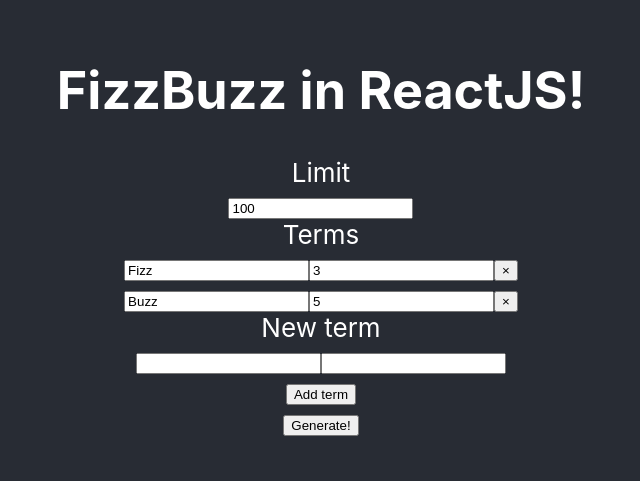
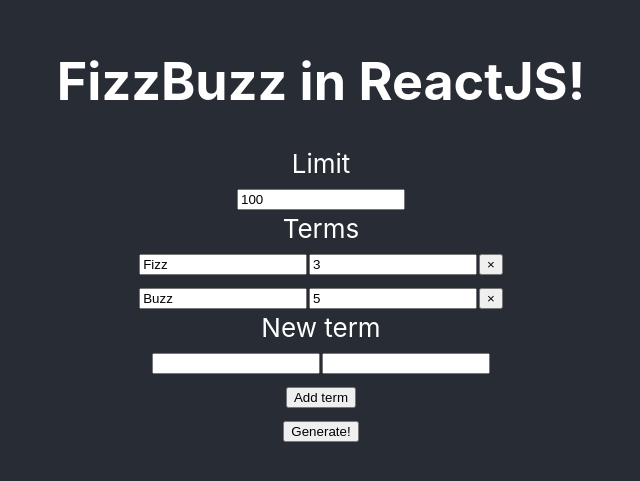
Before and after one commit to nohorjo/FizzBuzz, a React (Create React App) app: page / in a window 1280 px wide. Shown: the part 157-638 px from the top of the page, without its empty margins (319-959 px from the left). Built offline with nearby package versions, Linux system fonts and the light colour scheme.

Commit message:
#master - Input styling

```diff
--- a/src/App.css
+++ b/src/App.css
@@ -16,3 +16,8 @@
 .App-link {
   color: #61dafb;
 }
+
+input {
+    max-width: 40%;
+    margin: 3px 1px;
+}
```
